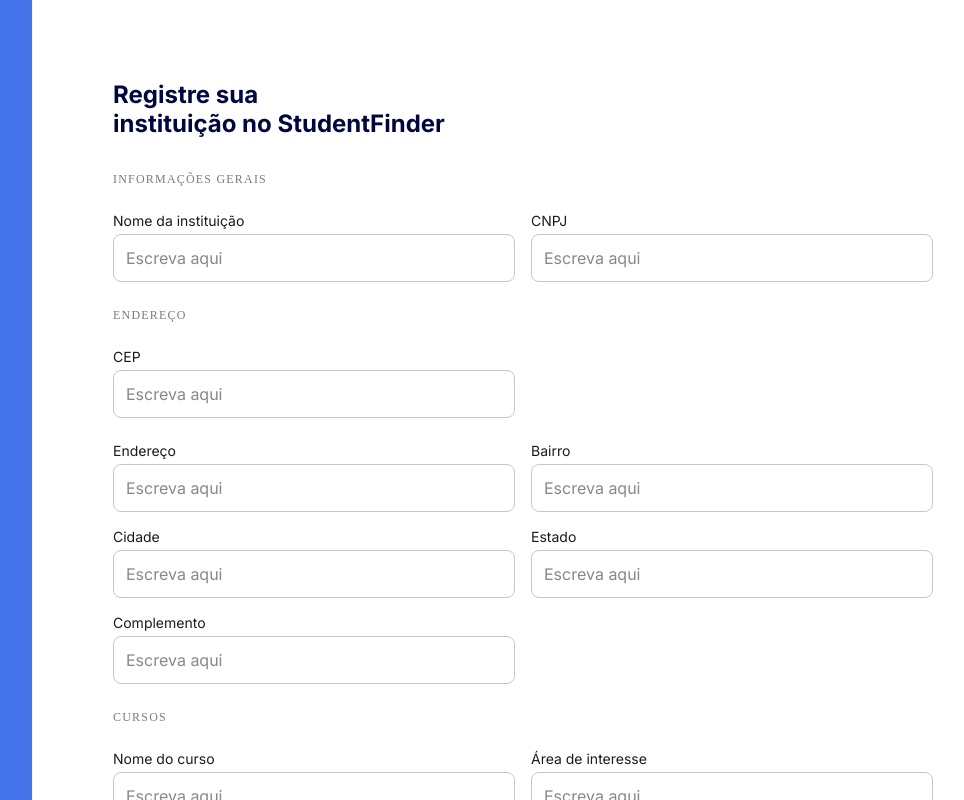
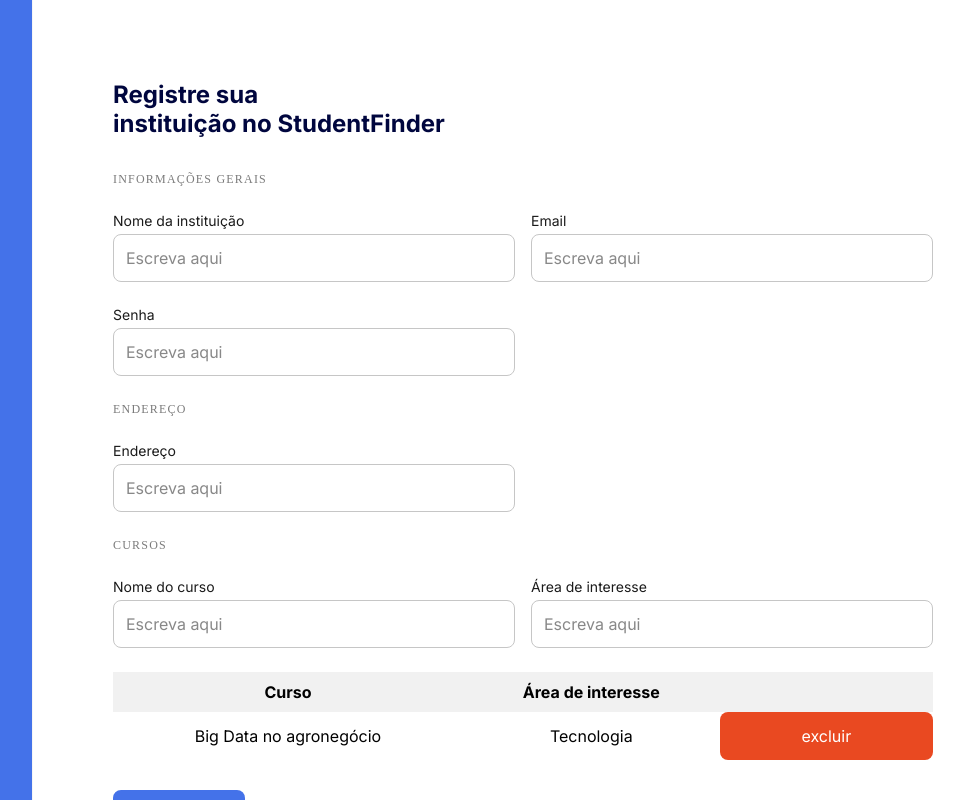
Before and after one commit to barbhararesende/studentFinder, an Angular app: page /register in a window 1280 px wide. Shown: the top 800 px of the page, without its empty margins (267-1231 px from the left). Built offline with nearby package versions, Linux system fonts and the light colour scheme.

Commit message:
register-form

```diff
--- a/src/app/register/register.component.html
+++ b/src/app/register/register.component.html
@@ -12,8 +12,18 @@
             </div>
             <div class="col-5">
                 <div class="campo">
-                    <label for="">CNPJ</label>
-                    <input type="text" placeholder="Escreva aqui">
+                    <label for="">Email</label>
+                    <input type="text" placeholder="Escreva aqui" formControlName="email">
+                </div>
+            </div>
+        </div>
+
+        <!-- <p class="subtitle">Endereço</p> -->
+        <div class="row">
+            <div class="col-5">
+                <div class="campo">
+                    <label for="">Senha</label>
+                    <input type="text" placeholder="Escreva aqui" formControlName="senha">
                 </div>
             </div>
         </div>
@@ -22,20 +32,11 @@
         <div class="row">
             <div class="col-5">
                 <div class="campo">
-                    <label for="">CEP</label>
-                    <input type="text" placeholder="Escreva aqui">
+                    <label for="">Endereço</label>
+                    <input type="text" placeholder="Escreva aqui" formControlName="address">
                 </div>
             </div>
-        </div>
-
-        <div class="row">
-            <div class="col-5">
-                <div class="campo">
-                    <label for="">Endereço</label>
-                    <input type="text" placeholder="Escreva aqui">
-                </div>
-            </div>
-            <div class="col-5">
+            <!-- <div class="col-5">
                 <div class="campo">
                     <label for="">Bairro</label>
                     <input type="text" placeholder="Escreva aqui">
@@ -58,7 +59,7 @@
                     <label for="">Complemento</label>
                     <input type="text" placeholder="Escreva aqui">
                 </div>
-            </div>
+            </div> -->
         </div>
 
         <p class="subtitle">Cursos</p>
@@ -66,13 +67,13 @@
             <div class="col-5">
                 <div class="campo">
                     <label for="">Nome do curso</label>
-                    <input type="text" placeholder="Escreva aqui">
+                    <input type="text" placeholder="Escreva aqui" formControlName="name">
                 </div>
             </div>
             <div class="col-5">
                 <div class="campo">
                     <label for="">Área de interesse</label>
-                    <input type="text" placeholder="Escreva aqui">
+                    <input type="text" placeholder="Escreva aqui" formControlName="area">
                 </div>
             </div>
         </div>
@@ -89,7 +90,7 @@
                 <tr>
                     <td>Big Data no agronegócio</td>
                     <td>Tecnologia</td>
-                    <td>excluir</td>
+                    <td class=" btn btn-delete">excluir</td>
                 </tr>
             </tbody>
         </table>
--- a/src/app/register/register.component.ts
+++ b/src/app/register/register.component.ts
@@ -8,14 +8,19 @@
 })
 export class RegisterComponent implements OnInit {
 
+  courses: any;
+
   formFaculdade = new FormGroup({
     nome: new FormControl('',{}),
-    tipo: new FormControl('',{}),
-    genero: new FormControl('',{}),
-    dataNascimento: new FormControl('',{}),
-    observacao: new FormControl('',{}),
-    inativo: new FormControl('',{})
+    email: new FormControl('',{}),
+    senha: new FormControl('',{}),
+    address: new FormControl('',{}),
+    courses: new FormControl({
+      name:['',{} ],
+      area:['',{} ],
+    })
   })
+
 
   constructor() { }
 
--- a/src/styles.scss
+++ b/src/styles.scss
@@ -68,6 +68,16 @@
     }
 }
 
+.btn-delete{
+    background: #e94921;
+    color: #fff;
+    transition: all .2s;
+
+    &:hover{
+    background: #f3310f;
+    }
+}
+
 .row{
     width: 100%;
     display: flex;
```
Also changed, not shown: 1 other file (tests, documents, lock files or other folders).
